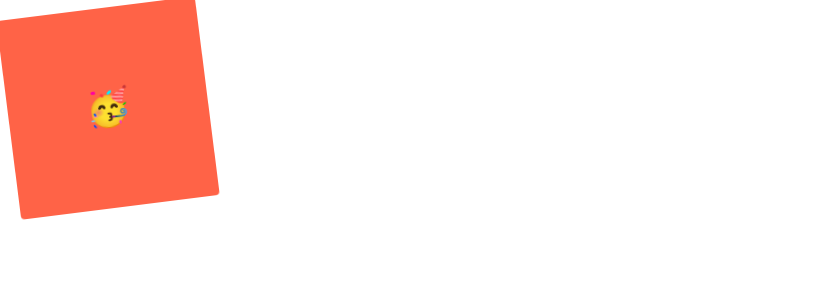
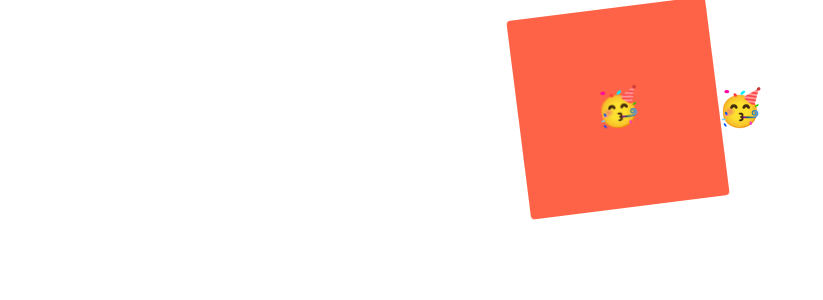
Before and after one commit to verobeach7/react-js-master, a React (Create React App) app: page / in a window 1280 px wide. Shown: the top 300 px of the page, without its empty margins (0-823 px from the left). Built offline with nearby package versions, Linux system fonts and the light colour scheme.

Commit message:
Pseudo Selector Part2

```diff
--- a/src/App.js
+++ b/src/App.js
@@ -2,9 +2,10 @@ import styled, { keyframes } from "styled-components";
 
 const Wrapper = styled.div`
   display: flex;
+  justify-content: center;
+  align-items: center;
 `;
 
-// keyframes를 이용하여 애니메이션을 만들어 사용할 수 있음
 const rotaionAnimation = keyframes`
   0% {
     transform: rotate(0deg);
@@ -19,7 +20,11 @@ const rotaionAnimation = keyframes`
   }
 `;
 
-// ${}를 이용하여 만들어 놓은 애니메이션을 가져다 사용
+// 모든 Emoji에 적용됨
+const Emoji = styled.span`
+  font-size: 36px;
+`;
+
 const Box = styled.div`
   height: 200px;
   width: 200px;
@@ -28,8 +33,8 @@ const Box = styled.div`
   justify-content: center;
   align-items: center;
   animation: ${rotaionAnimation} 1s linear infinite;
-  span {
-    font-size: 36px;
+  // Box 내의 Emoji에만 영향을 미침
+  ${Emoji} {
     &:hover {
       font-size: 96px;
     }
@@ -43,8 +48,10 @@ function App() {
   return (
     <Wrapper>
       <Box>
-        <span>🥳</span>
+        <Emoji as="p">🥳</Emoji>
       </Box>
+      {/** Box 밖에 Emoji가 있기 때문에 pseudo selector에 의해서 선택되지 않음 */}
+      <Emoji>🥳</Emoji>
     </Wrapper>
   );
 }
```
